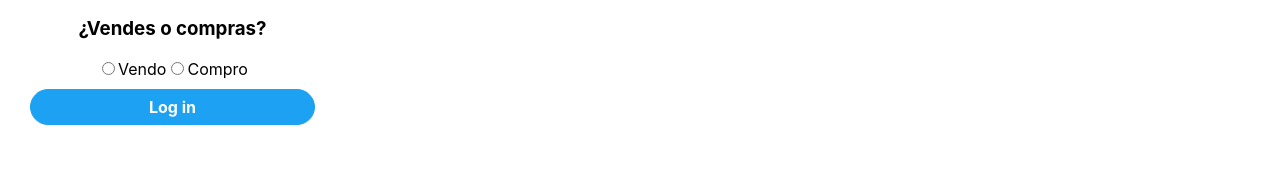
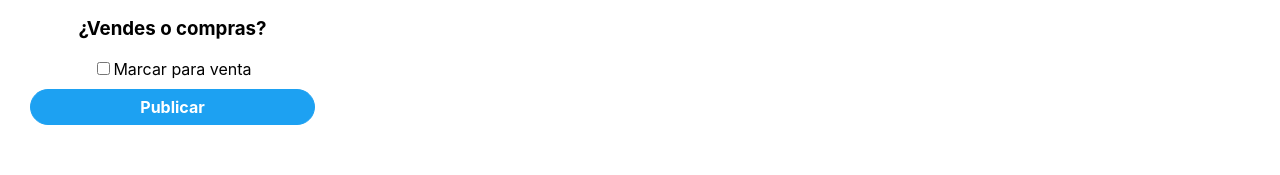
Before and after one commit to jaimeperezortega/nodepop-react, a React (Create React App) app in the folder nodepop-react/: page /new-ad in a window 1280 px wide. Shown: the part 501-676 px from the top of the page. Built offline with nearby package versions, Linux system fonts and the light colour scheme; sample sign-in values are in the browser's storage.

Commit message:
Arreglado el checkbox del llogin form e inicio de cambio en formulario de opublicar anuncio para dejar solo iun checkbox para la venta

```diff
--- a/nodepop-react/src/api/ads.js
+++ b/nodepop-react/src/api/ads.js
@@ -17,3 +17,10 @@ export const getAdDetail = adId => {
 
     return response
   };
+
+  export const deleteAd = adId => {
+    const url = `http://localhost:3001/api/v1/adverts/${adId}`;
+    const response = client.delete(url);
+
+    return response
+  };
--- a/nodepop-react/src/components/ads/AdDetailPage.js
+++ b/nodepop-react/src/components/ads/AdDetailPage.js
@@ -4,7 +4,7 @@ import React from 'react';
 import Button from '../shared/Button';
 import Layout from '../layout/Layout';
 import { render } from 'react-dom';
-import {getAdDetail} from '../../api/ads';
+import {getAdDetail, deleteAd} from '../../api/ads';
 import {Link, Redirect} from 'react-router-dom'
 
 
@@ -27,7 +27,13 @@ const AdDetailedPage = (props) => {
         return <Redirect to='/404'/>
     }
 
+const handleDeleteButton = async () => {
+    console.log(ad.id);
+    await deleteAd(ad.id);
 
+    <Redirect to="/"/>
+
+}
 
     return (
 
@@ -48,6 +54,14 @@ const AdDetailedPage = (props) => {
         <span className = "adPrice">Ofrezco máximo: {ad.price} €</span>
 
     </div>}
+    <Button
+          as={Link}
+          onClick={handleDeleteButton}
+          variant="primary"
+          className="header-button"
+        >
+          Borrar Anuncio
+        </Button>
     <div>{ad.tags.map( tag =>
        <div key ={tag}className="tagItem">#{tag} </div>)}
 
--- a/nodepop-react/src/components/ads/NewAdFormCustomHook.js
+++ b/nodepop-react/src/components/ads/NewAdFormCustomHook.js
@@ -25,7 +25,12 @@ const NewAdFormWithCustomHook = ({onSubmit}) =>{
         });
     }
 
-    const [onSale, setOnSale] = useState(true);
+    const [sale, setOnSale] = useState(true);
+
+    const checkOnCheckBox = () =>{
+        setOnSale(!sale);
+        console.log("clicado el checkbox")
+    }
 
 
 
@@ -41,7 +46,7 @@ const NewAdFormWithCustomHook = ({onSubmit}) =>{
 
     const handleSubmit = event =>{
         event.preventDefault();
-        onSubmit(formValues, onSale);
+        onSubmit(formValues, sale);
 
     }
 
@@ -78,24 +83,26 @@ const NewAdFormWithCustomHook = ({onSubmit}) =>{
             </select>
         <div>
         <h3>¿Vendes o compras?</h3>
-        <label>
+
+        <Checkbox title="Marcar para venta" onClick={checkOnCheckBox}/>
+        {/* <label>
             <input
             type="radio"
             value= "sell"
-            name="onSale"
-            checked={onSale === "sell"}
+            name="sale"
+            checked={sale === "sell"}
             onChange={handleChangeOnCheckbox} />
             Vendo
       </label>
       <label>
             <input
-            name="onSale"
+            name="sale"
             type="radio"
-            checked={onSale === "buy"}
+            checked={sale === "buy"}
             value= "buy"
             onChange={handleChangeOnCheckbox} />
             Compro
-      </label>
+      </label> */}
 
 
 
@@ -105,7 +112,7 @@ const NewAdFormWithCustomHook = ({onSubmit}) =>{
         <Button type="submit" className="loginForm-submit" variant="primary" >
 
 
-          Log in
+          Publicar
         </Button>
       </form>
     )
--- a/nodepop-react/src/components/ads/NewAdPage.js
+++ b/nodepop-react/src/components/ads/NewAdPage.js
@@ -12,11 +12,12 @@ import { publishAd } from '../../api/publishAd';
 
 const NewAdPage = ({isLogged})=>{
 
-    const handleSubmit = async  (formValues, onSale) =>{
+    const handleSubmit = async  (formValues, sale) =>{
 
 
 
-        if(onSale === "sell") {
+        if(sale === "sell") {
+            console.log(sale)
             const newFormValues = {
                 ...formValues,
                 sale: true,
@@ -25,7 +26,8 @@ const NewAdPage = ({isLogged})=>{
             await publishAd(newFormValues)
         }
 
-        if(onSale === "buy") {
+        if(sale === "buy") {
+            console.log(sale)
             const newFormValues = {
                 ...formValues,
 
--- a/nodepop-react/src/components/auth/LoginForm.js
+++ b/nodepop-react/src/components/auth/LoginForm.js
@@ -96,7 +96,7 @@ LoginForm.defaultProps = { //Es buena idea pasar por defaukt props los que sean
         onChange = {handleInputChange}
       />
 
-    <Checkbox value={true} title="Mantener sesión" onChange={clickOnCheckBox} />
+    <Checkbox  title="Mantener sesión" onClick={clickOnCheckBox} />
 
       <Button type="submit" className="loginForm-submit" variant="primary" disabled={isLoading || !credentials.email || !credentials.password} > {/*Con este condicional establezaco si el botón está o no habilitado en función del estado del componente. Si no hay valor en username o en password, el botón queda deshabilitado}*/}
 
--- a/nodepop-react/src/components/shared/SessionCheckBox.js
+++ b/nodepop-react/src/components/shared/SessionCheckBox.js
@@ -5,13 +5,13 @@ import classNames from 'classnames';
 
 
 
-function Checkbox({onChange, title, value, name}) {
+function Checkbox({onClick, title, value, name}) {
 
 
   return (
     <label>
     <input
-      onChange = {onChange}
+      onClick = {onClick}
       name={name}
       checked= {value}
       type="checkbox"
```
